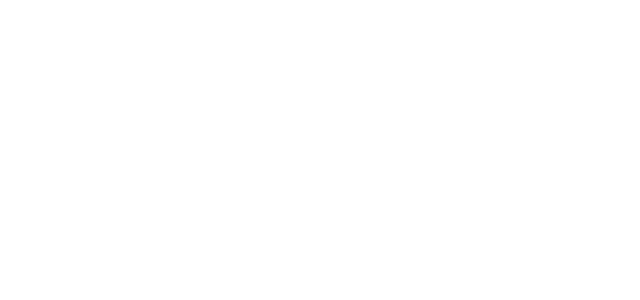
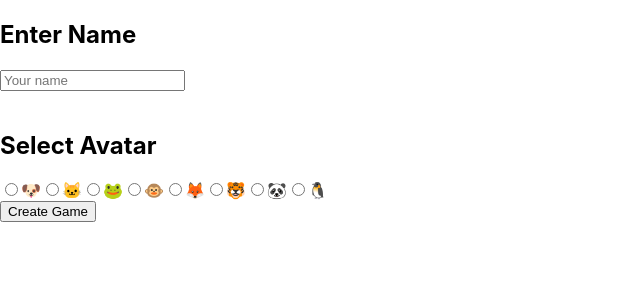
Before and after one commit to hyrumjackson/perception, a React (Create React App) app: page /host in a window 1280 px wide. Before the commit this address had no page. Shown: the top 300 px of the page, without its empty margins (0-640 px from the left). Built offline with nearby package versions, Linux system fonts and the light colour scheme; the HTML template or start-up script is replaced by a standard one.

Commit message:
Added host info screen

```diff
--- a/src/App.tsx
+++ b/src/App.tsx
@@ -1,6 +1,7 @@
 import { BrowserRouter as Router, Routes, Route } from 'react-router-dom';
 import TitleScreen from './pages/TitleScreen';
 import PlayScreen from './pages/PlayScreen';
+import HostInfo from './pages/HostInfo';
 
 function App() {
   return (
@@ -8,6 +9,7 @@
       <Routes>
         <Route path="/" element={<TitleScreen />} />
         <Route path="/play" element={<PlayScreen />} />
+        <Route path="/host" element={<HostInfo />} />
       </Routes>
     </Router>
   );
--- /dev/null
+++ b/src/pages/HostInfo.tsx
@@ -0,0 +1,52 @@
+import { useNavigate } from 'react-router-dom';
+
+const HostInfo = () => {
+    const navigate = useNavigate();
+
+    return (
+        <div className="page">
+            <h2>Enter Name</h2>
+            <input type="text" placeholder="Your name" />
+            <br />
+            <br />
+            <h2>Select Avatar</h2>
+            <div>
+                <label>
+                    <input type="radio" name="avatar" value="avatar1" />
+                    🐶
+                </label>
+                <label>
+                    <input type="radio" name="avatar" value="avatar2" />
+                    🐱
+                </label>
+                <label>
+                    <input type="radio" name="avatar" value="avatar3" />
+                    🐸
+                </label>
+                <label>
+                    <input type="radio" name="avatar" value="avatar4" />
+                    🐵
+                </label>
+                <label>
+                    <input type="radio" name="avatar" value="avatar5" />
+                    🦊
+                </label>
+                <label>
+                    <input type="radio" name="avatar" value="avatar6" />
+                    🐯
+                </label>
+                <label>
+                    <input type="radio" name="avatar" value="avatar7" />
+                    🐼
+                </label>
+                <label>
+                    <input type="radio" name="avatar" value="avatar8" />
+                    🐧
+                </label>
+            </div>
+            <button onClick={() => navigate('/host-lobby')}>Create Game</button>
+        </div>
+    );
+};
+
+export default HostInfo;
```
